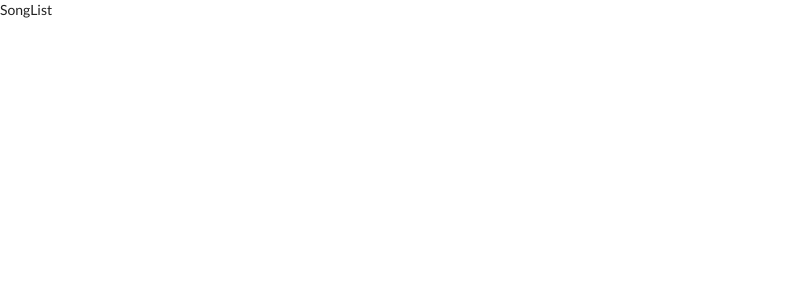
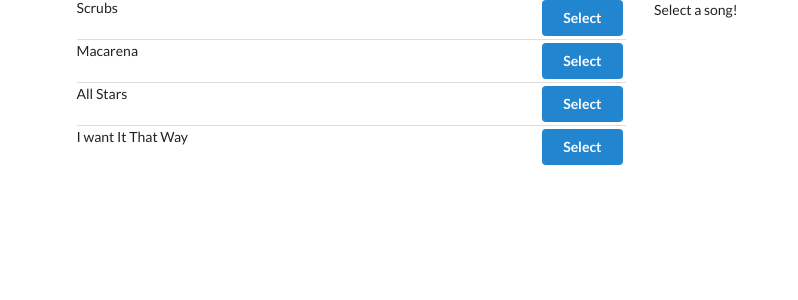
Before and after one commit to XenderMd/Redux, a React (Create React App) app: page / in a window 1280 px wide. Shown: the top 300 px of the page, without its empty margins (0-798 px from the left). Built offline with nearby package versions, Linux system fonts and the light colour scheme.

Commit message:
Finished implementing the "songs" project

```diff
--- a/src/components/App.js
+++ b/src/components/App.js
@@ -2,12 +2,20 @@
 import {selectSong} from '../actions'
 
 import SongList from './SongList';
+import SongDetail from './SongDetail';
 
 const App=()=>{
 
     return (
-        <div>
-            <SongList/>
+        <div className = "ui container grid">
+            <div className = "ui row">
+                <div className = "column eight wide">
+                    <SongList/>
+                </div>
+                <div className = "column eight wide">
+                    <SongDetail/>
+                </div>
+            </div>
         </div>
     )
 
--- /dev/null
+++ b/src/components/SongDetail.js
@@ -0,0 +1,30 @@
+import React from 'react';
+import {connect} from "react-redux";
+
+
+const SongDetail = ({selectedSong})=>{
+
+    if(!selectedSong){
+        return(
+            <div>Select a song!</div>
+        )
+    }
+
+    return (
+        <div>
+            <h3>Details for:</h3>
+            <p>Title: {selectedSong.title}</p>
+            <p>Duration: {selectedSong.duration}</p>
+        </div>
+    )
+
+}
+
+
+const mapStateToProps = (state)=>{
+    return {
+        selectedSong:state.selectedSong
+    }
+}
+
+export default connect(mapStateToProps)(SongDetail);
--- a/src/components/SongList.js
+++ b/src/components/SongList.js
@@ -1,22 +1,39 @@
 import React, {Component} from 'react';
 import {connect} from 'react-redux';
 
+import {selectSong} from '../actions';
+
 class SongList extends Component {
+
+    renderList(){
+        return this.props.songs.map((song)=>{
+            return(
+                <div className="item" key={song.title}>
+                    <div className="right floated content">
+                        <button className="ui button primary" onClick={()=>{this.props.selectSong(song)}}>
+                            Select
+                        </button>
+                    </div>
+                    <div className="content">
+                        {song.title}
+                    </div>
+                </div>
+            );
+        })
+    }
+
 
     render(){
 
-        console.log(this.props)
-
         return(
-            <div>SongList</div>
+            <div className = "ui divided list">{this.renderList()}</div>
         )
     }
 
 }
 
 const mapStateToProps=(state)=>{
-
     return {songs:state.songs};
 }
 
-export default connect(mapStateToProps)(SongList);
+export default connect(mapStateToProps,{selectSong})(SongList);
```
